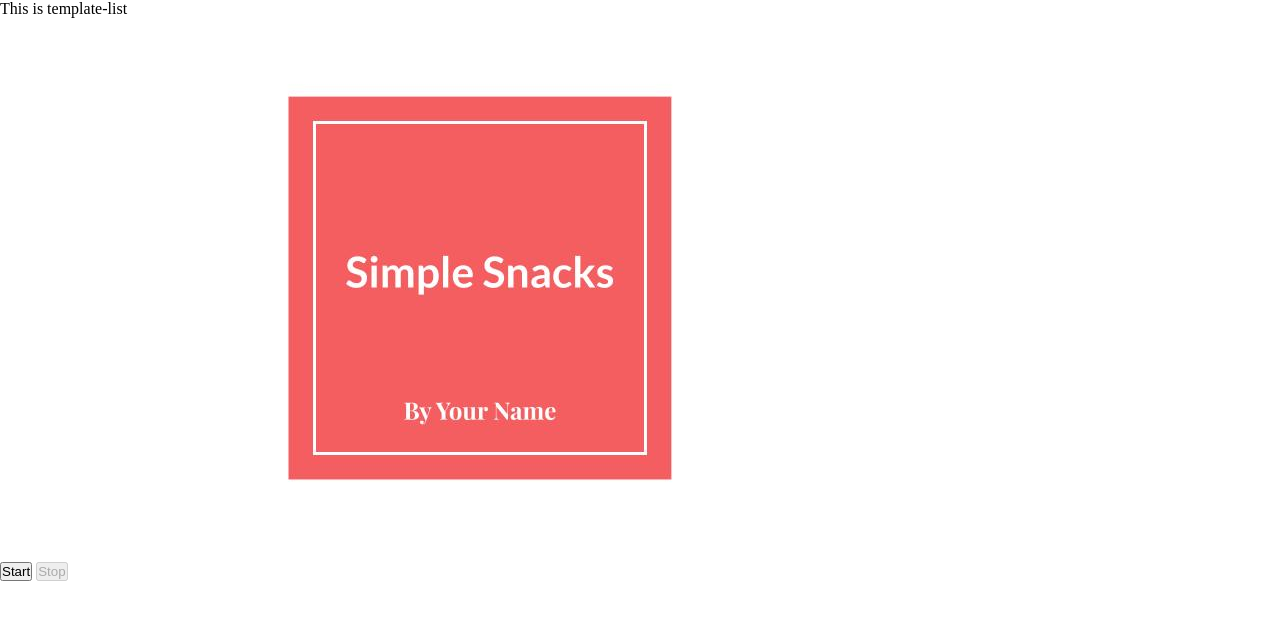
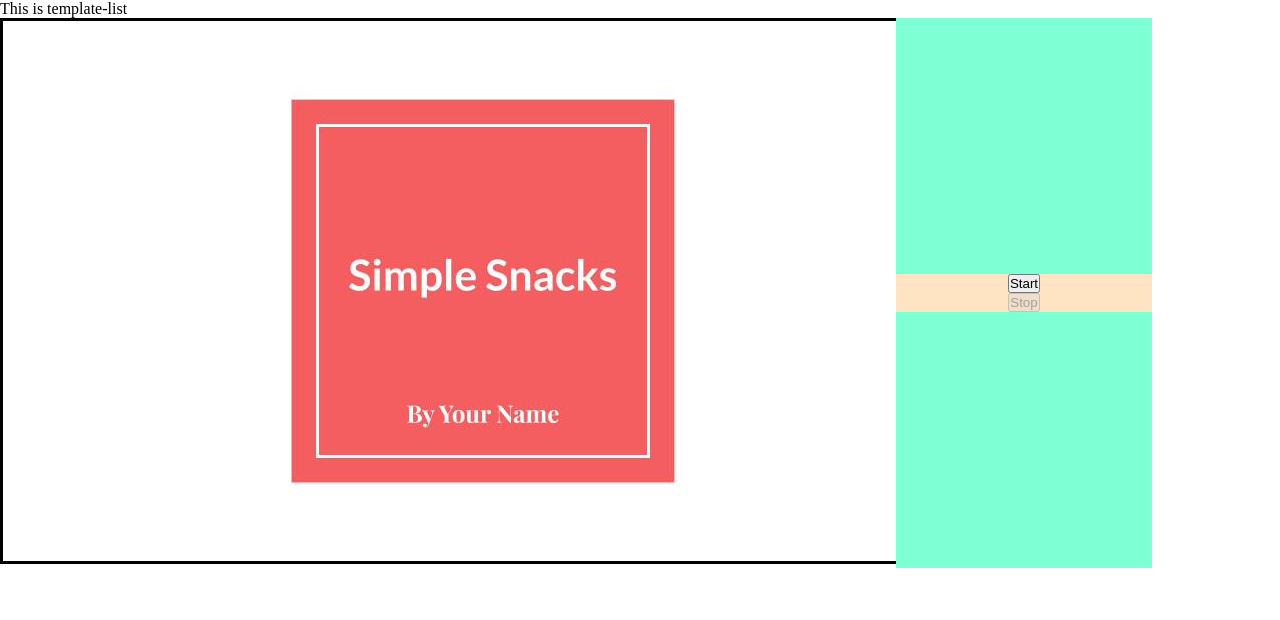
Before and after one commit to coolutony/talk2slides, a Django app: page /record/ in a window 1280 px wide. Shown: the part 18-638 px from the top of the page. Run offline with Django 3.2, Linux system fonts and the light colour scheme.

Commit message:
Style improvement

```diff
--- a/record/templates/record/index.html
+++ b/record/templates/record/index.html
@@ -5,6 +5,31 @@
     <title>Title</title>
     {% load static %}
     <link rel="stylesheet" type="text/css" href="{% static 'record/default.css' %}">
+    <style>
+        .main-view{
+            display: flex;
+        }
+        .template-img{
+            width: auto;
+            border: solid black;
+        }
+        .current-template{
+            width: 70%;
+        }
+        .control-panel{
+            width: 20%;
+            display: flex;
+            flex-direction: column;
+            justify-content: center;
+            align-content: space-around;
+            background: aquamarine;
+        }
+        .align-test{
+            display: flex;
+            justify-content: center;
+            background: bisque;
+        }
+    </style>
 </head>
 <body>
     <div class="container">
@@ -18,11 +43,11 @@
             <div class="main-view">
                 <div class="current-template">
                     {% load static %}
-                    <img src="{% static 'record/template.jpg' %}" alt="Template Slide">
+                    <img class="template-img" src="{% static 'record/template.jpg' %}" alt="Template Slide">
                 </div>
-                <div class="buttons">
-                    <button id=record>Start</button>
-                    <button id=stopRecord disabled>Stop</button>
+                <div class="control-panel">
+                    <div class="align-test"><button id=record>Start</button></div>
+                    <div class="align-test"><button id=stopRecord disabled>Stop</button></div>
                     <audio id="recordedAudio"></audio>
                 </div>
             </div>
```
Also changed, not shown: record/static/record/default.css (line endings or trailing spaces).
